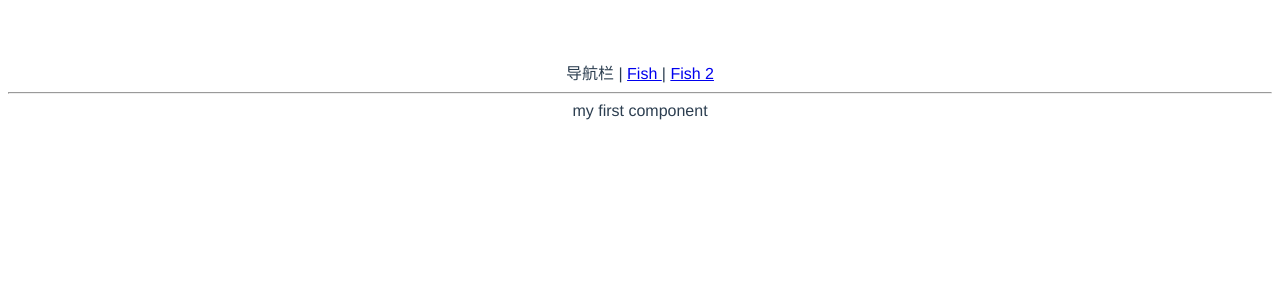
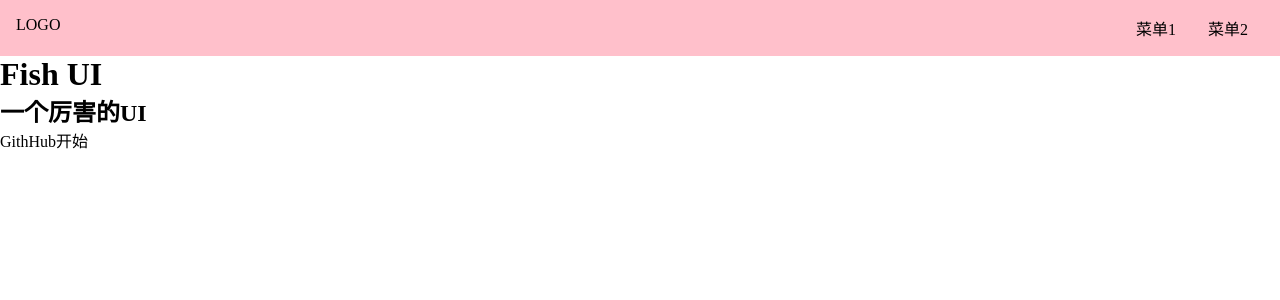
Before and after one commit to fishseven/Fish-UI, a Vue app in the folder fish-ui/: page / in a window 1280 px wide. Shown: the top 300 px of the page. Built offline with nearby package versions, Linux system fonts and the light colour scheme.

Commit message:
topnav 样式更新

```diff
--- a/fish-ui/package.json
+++ b/fish-ui/package.json
@@ -11,6 +11,7 @@
   },
   "devDependencies": {
     "@vue/compiler-sfc": "^3.0.0-rc.1",
+    "sass": "^1.26.11",
     "vite": "^1.0.0-rc.1"
   }
 }
--- a/fish-ui/src/App.vue
+++ b/fish-ui/src/App.vue
@@ -1,13 +1,9 @@
 <template>
-<div>导航栏 | <router-link to="/">Fish </router-link>| <router-link to="/fish2">Fish 2</router-link>
-</div>
-<hr>
 <router-view />
 </template>
 
 <script>
 export default {
-    name: 'App',
-
-}
+    name: "App"
+};
 </script>
--- a/fish-ui/src/index.css
+++ /dev/null
@@ -1,8 +0,0 @@
-#app {
-  font-family: Avenir, Helvetica, Arial, sans-serif;
-  -webkit-font-smoothing: antialiased;
-  -moz-osx-font-smoothing: grayscale;
-  text-align: center;
-  color: #2c3e50;
-  margin-top: 60px;
-}
--- /dev/null
+++ b/fish-ui/src/index.scss
@@ -0,0 +1,16 @@
+* {
+  margin: 0;
+  padding: 0;
+  box-sizing: border-box;
+}
+ul,
+ol {
+  list-style: none;
+}
+a {
+  text-decoration: none;
+  color: inherit;
+  &:hover {
+    border-bottom: 1px solid;
+  }
+}
--- /dev/null
+++ b/fish-ui/src/views/Doc.vue
@@ -0,0 +1,15 @@
+<template>
+<div>
+    <div class="topnav">
+        <div class="logo">LOGO</div>
+        <ul class="menu">
+            <li>菜单1</li>
+            <li>菜单2</li>
+        </ul>
+    </div>
+    <div class="content">
+        <aside>边栏</aside>
+        <main>主内容</main>
+    </div>
+</div>
+</template>
--- /dev/null
+++ b/fish-ui/src/views/Home.vue
@@ -0,0 +1,42 @@
+<template>
+<div>
+    <div class="topnav">
+        <div class="logo">LOGO</div>
+        <ul class="menu">
+            <li>菜单1</li>
+            <li>菜单2</li>
+        </ul>
+    </div>
+    <div class="banner">
+        <h1>Fish UI</h1>
+        <h2>一个厉害的UI</h2>
+        <p class="actions">
+            <a href="">GithHub</a>
+            <a href="">开始</a>
+        </p>
+    </div>
+</div>
+</template>
+
+<style lang="scss" scoped>
+.topnav {
+    background: pink;
+    display: flex;
+    padding: 16px;
+
+    >.logo {
+        max-width: 6em;
+        margin-right: auto;
+    }
+
+    >.menu {
+        display: flex;
+        white-space: nowrap;
+        flex-wrap: nowrap;
+
+        >li {
+            margin: 0 1em;
+        }
+    }
+}
+</style>
```
Also changed, not shown: fish-ui/src/main.ts (+5 -5 lines), 1 other file (tests, documents, lock files or other folders).
